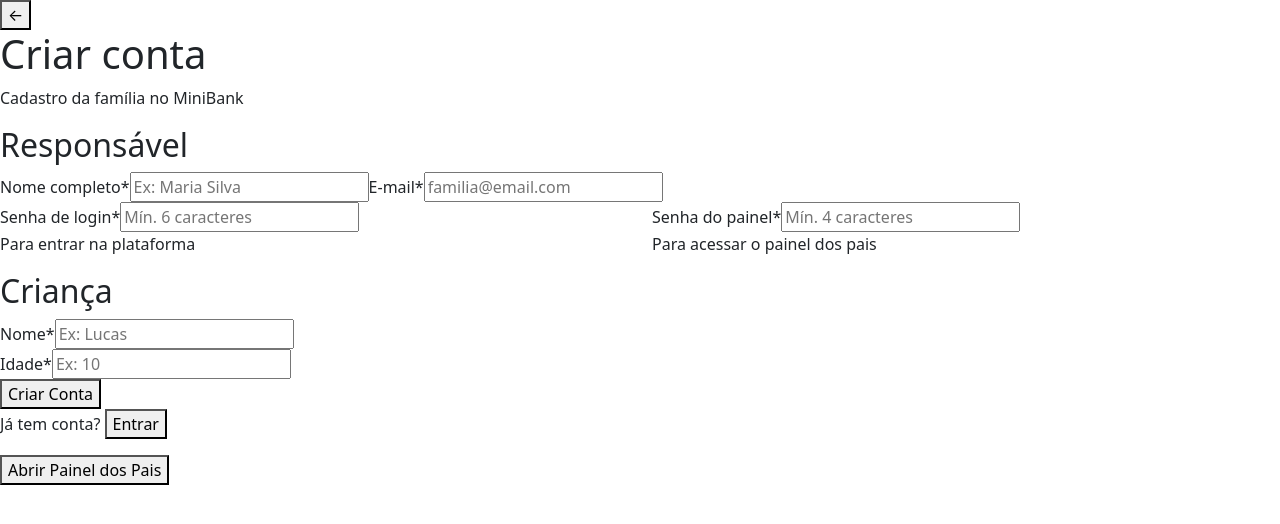
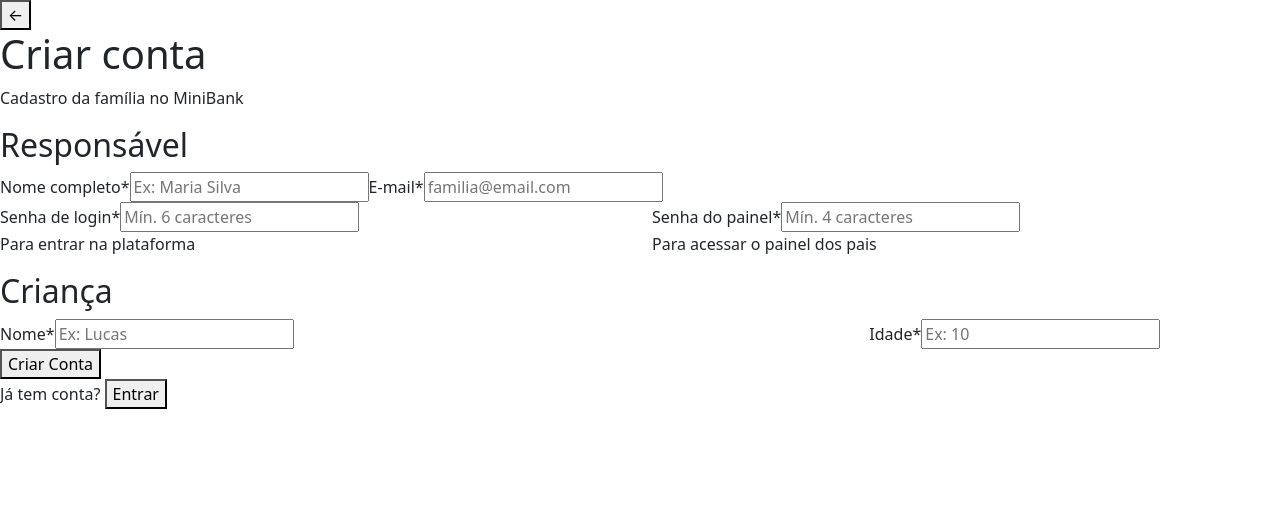
Before and after one commit to bnatj29-lang/minibank-frontend, a React (Vite) app: page / in a window 1280 px wide. Shown: the top 524 px of the page. Built offline with nearby package versions, Linux system fonts and the light colour scheme.

Commit message:
Cadastro Completo

```diff
--- a/src/App.jsx
+++ b/src/App.jsx
@@ -13,10 +13,7 @@ function App() {
     return (
         <div>
             <CadastroPage />
-
-            <button onClick={() => setPainelAberto(true)}>
-                Abrir Painel dos Pais
-            </button>
+            {/* Botão do painel dos pais será usado posteriormente */}
 
             <PainelPaisModal
                 isOpen={painelAberto}
--- a/src/pages/CadastroPage.jsx
+++ b/src/pages/CadastroPage.jsx
@@ -122,9 +122,7 @@ function CadastroPage() {
                     value={nomeResponsavel}
                     onChange={(e) => setNomeResponsavel(e.target.value)}
                 />
-
                 {erro && <p>{erro}</p>}
-                {sucesso && <p>{sucesso}</p>}
 
                 <label>E-mail*</label>
                 <input
@@ -165,7 +163,9 @@ function CadastroPage() {
             <section>
                 <h2>Criança</h2>
 
-                <div>
+                <div className="row">
+
+                    <div className="col-md-8">
                         <label>Nome*</label>
                         <input
                             type="text"
@@ -175,7 +175,7 @@ function CadastroPage() {
                         />
                     </div>
 
-                <div>
+                    <div className="col-md-4">
                         <label>Idade*</label>
                         <input
                             type="number"
@@ -184,10 +184,14 @@ function CadastroPage() {
                             onChange={(e) => setIdadeCrianca(e.target.value)}
                         />
                     </div>
+
+                </div>
             </section>
 
             <div>
                 <button onClick={validarFormulario}>Criar Conta</button>
+
+                {sucesso && <p>{sucesso}</p>}
 
                 <p>
                     Já tem conta? <button>Entrar</button>
```
Lines whose indentation alone changed are shown as unchanged.
